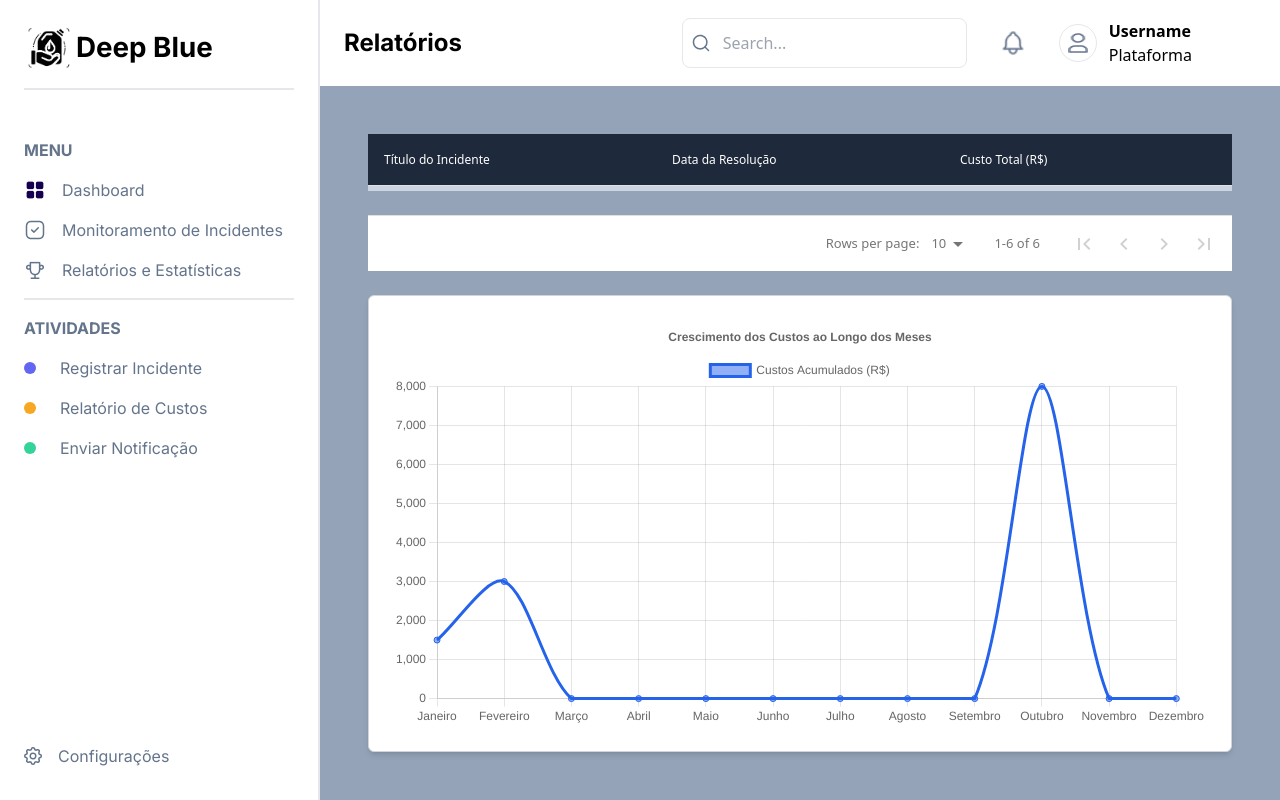
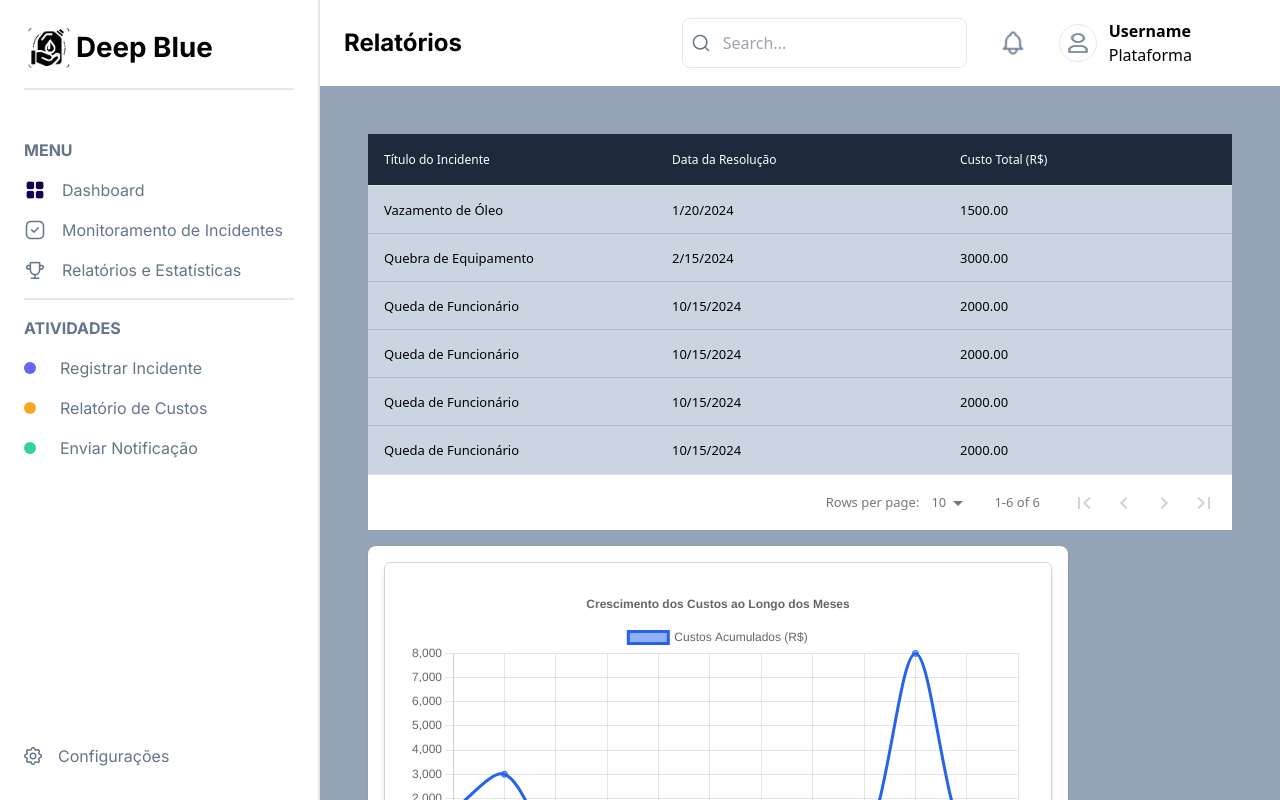
Before and after one commit to briotza/deep-blue, a React (Vite) app: page /relatorios in a window 1280 px wide. Built offline with nearby package versions, Linux system fonts and the light colour scheme.

Commit message:
fix: nome do custo total

```diff
--- a/src/components/relatorios/custos.tsx
+++ b/src/components/relatorios/custos.tsx
@@ -21,8 +21,8 @@ export default function Custos() {
         },
         {
             name: "Custo Total (R$)",
-      selector: (row: { resolucao: { custoTotal: number } }) =>
-        row.resolucao?.custoTotal != null ? row.resolucao.custoTotal.toFixed(2) : "N/A",
+            selector: (row: { resolucao: { custo_total: number } }) =>
+                row.resolucao?.custo_total != null ? row.resolucao.custo_total.toFixed(2) : "N/A",
             sortable: true,
         },
     ];
@@ -41,9 +41,8 @@ export default function Custos() {
     });
 
     return (
-    <div className="bg-[#94A3B8] h-[100%] p-12 flex flex-col space-y-6 overflow-y-auto">
-
-      {/* Tabela de custos */}
+        <div className="bg-[#94A3B8] h-[100%] p-12 flex flex-col space-y-4 overflow-y-auto">
+            <div>
                 <DataTable
                     columns={colunas}
                     data={incidentesComResolucao}
@@ -57,9 +56,16 @@ export default function Custos() {
                         },
                     }}
                 />
+            </div>
+            {/* Tabela de custos */}
 
+            <div>
                 {/* Gráfico de custos */}
+                <div className="bg-white shadow rounded-lg p-4 w-[700px] h-[400px]">
                     <GraficoCustos custosPorMes={custosPorMes} />
                 </div>
+            </div>
+        </div>
+
     );
 }
```
Lines whose indentation alone changed are shown as unchanged.
